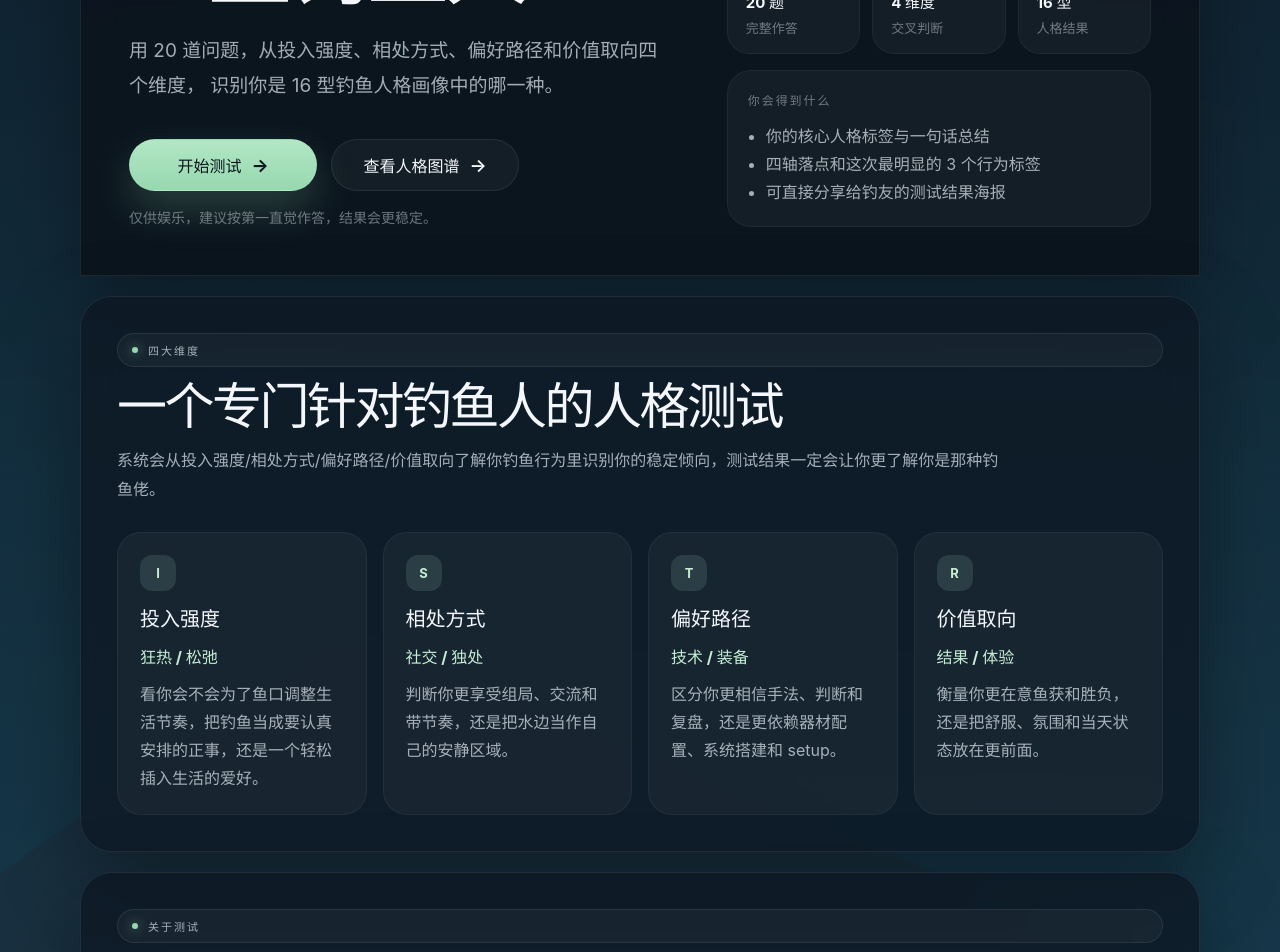
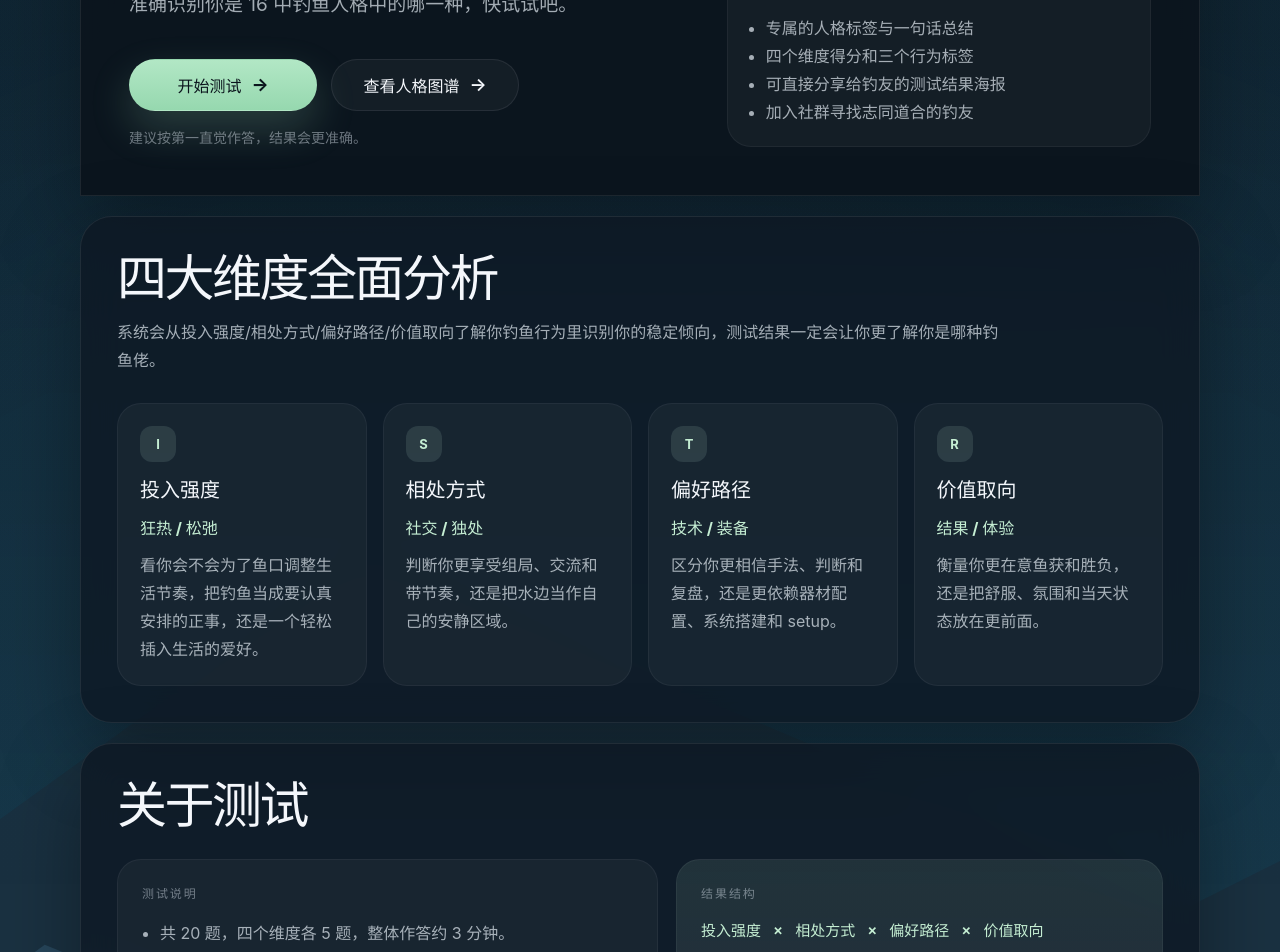
Before and after one commit to zrh091110225/fbti, a React (Vite) app in the folder frontend/: page / in a window 1280 px wide. Shown: the part 480-1432 px from the top of the page. Built offline with nearby package versions, Linux system fonts and the light colour scheme.

Commit message:
文案修改

```diff
--- a/frontend/src/pages/Home.tsx
+++ b/frontend/src/pages/Home.tsx
@@ -122,11 +122,10 @@ function Home({ onStart }: HomeProps) {
             <div className="home-hero-copy">
               <span className="section-label">Fishing Behavior Type Indicator</span>
 
-              <h1 className="home-title">FBTI 钓鱼人格测试，你是哪一型钓鱼人？</h1>
+              <h1 className="home-title">FBTI 专为钓鱼人打造的人格测试</h1>
 
               <p className="home-description">
-                用 {questions.length} 道问题，从投入强度、相处方式、偏好路径和价值取向四个维度，
-                识别你是 16 型钓鱼人格画像中的哪一种。
+                钓了这么久的鱼，想不想知道你是哪种钓鱼佬？用 {questions.length} 道问题，准确识别你是 16 中钓鱼人格中的哪一种，快试试吧。
               </p>
 
               <div className="home-actions">
@@ -144,7 +143,7 @@ function Home({ onStart }: HomeProps) {
                 </button>
               </div>
 
-              <p className="home-footnote">仅供娱乐，建议按第一直觉作答，结果会更稳定。</p>
+              <p className="home-footnote">建议按第一直觉作答，结果会更准确。</p>
             </div>
 
             <div className="home-hero-panel">
@@ -166,9 +165,10 @@ function Home({ onStart }: HomeProps) {
               <div className="hero-note-card">
                 <span className="content-label">你会得到什么</span>
                 <ul>
-                  <li>你的核心人格标签与一句话总结</li>
-                  <li>四轴落点和这次最明显的 3 个行为标签</li>
+                  <li>专属的人格标签与一句话总结</li>
+                  <li>四个维度得分和三个行为标签</li>
                   <li>可直接分享给钓友的测试结果海报</li>
+                  <li>加入社群寻找志同道合的钓友</li>
                 </ul>
               </div>
             </div>
@@ -183,10 +183,10 @@ function Home({ onStart }: HomeProps) {
             transition={{ duration: 0.5 }}
           >
             <div className="section-heading">
-              <span className="section-label">四大维度</span>
-              <h2>一个专门针对钓鱼人的人格测试</h2>
+              {/*<span className="section-label">四大维度</span>*/}
+              <h2>四大维度全面分析</h2>
               <p>
-                系统会从投入强度/相处方式/偏好路径/价值取向了解你钓鱼行为里识别你的稳定倾向，测试结果一定会让你更了解你是那种钓鱼佬。
+                系统会从投入强度/相处方式/偏好路径/价值取向了解你钓鱼行为里识别你的稳定倾向，测试结果一定会让你更了解你是哪种钓鱼佬。
               </p>
             </div>
 
@@ -211,8 +211,8 @@ function Home({ onStart }: HomeProps) {
             transition={{ duration: 0.5 }}
           >
             <div className="section-heading">
-              <span className="section-label">关于测试</span>
-              <h2>包含：玩法 & 耗时 & 结果形式</h2>
+              {/*<span className="section-label">关于测试</span>*/}
+              <h2>关于测试</h2>
             </div>
 
             <div className="overview-grid">
@@ -255,7 +255,7 @@ function Home({ onStart }: HomeProps) {
             transition={{ duration: 0.5 }}
           >
             <div className="section-heading">
-              <span className="section-label">人格图谱</span>
+              {/*<span className="section-label">人格图谱</span>*/}
               <h2>钓鱼人格图鉴</h2>
               <p>下面是{personalities.length} 种人图鉴预览，先猜猜你自己属于哪种？</p>
             </div>
@@ -295,8 +295,8 @@ function Home({ onStart }: HomeProps) {
             transition={{ duration: 0.5 }}
           >
             <div className="section-heading">
-              <span className="section-label">常见问题</span>
-              <h2>最常问的几件事</h2>
+              {/*<span className="section-label">常见问题</span>*/}
+              <h2>常见问题</h2>
             </div>
 
             <div className="faq-list">
```
